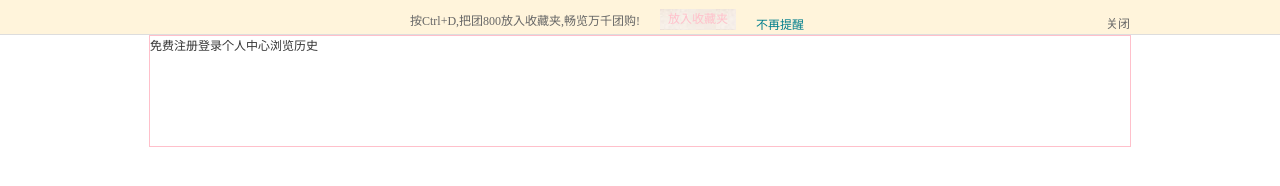
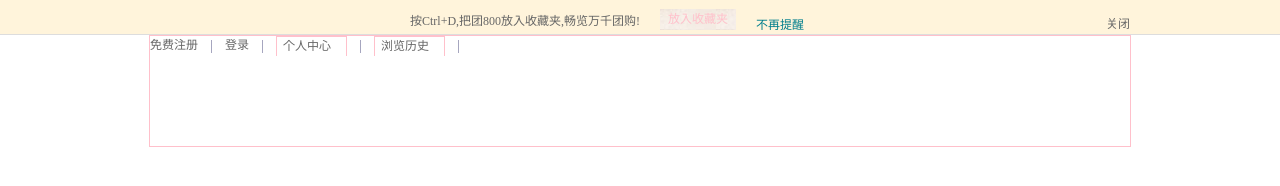
Before and after one commit to chinasemb/Jquery, a plain HTML site: page 团800/index.html in a window 1280 px wide. Drawn offline with Linux system fonts and the light colour scheme.

Commit message:
logo1writen

```diff
--- a/团800/css/index.css
+++ b/团800/css/index.css
@@ -70,6 +70,26 @@ ul li{
 }
 #logo_search_box .top_menu li{
 	float:left;
+	background: url(../images/line.gif) no-repeat right 4px;
+	padding-right:14px;
+	margin-right:13px;
+	height:20px;
+	line-height: 19px;
 }
+#logo_search_box .top_menu li a{
+	color:#666;
+	display:inline-block;
+	height:19px;/*
+	border:1px solid red;*/
 
+	/*background-color:pink;*/
+}
+#logo_search_box .top_menu li a.has_hide{
+	padding-left: 6px;
+	padding-right: 15px;
+	border-top:1px solid pink;
+	border-left:1px solid pink;
+	border-right:1px solid pink;
+
+}
 /*logo+搜索框区域结束*/
```
Also changed, not shown: 团800/index.html (+1 -1 lines).
